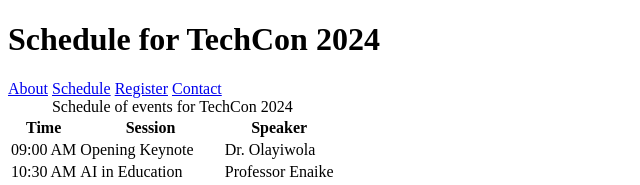
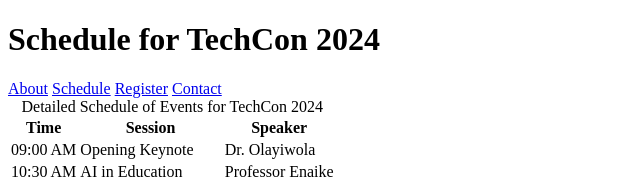
Before and after one commit to AgiriFeyisara/TechCon_HTML, a plain HTML site: page techcon_website/schedule.html in a window 1280 px wide. Shown: the top 185 px of the page, without its empty margins (0-640 px from the left). Drawn offline with Linux system fonts and the light colour scheme.

Commit message:
I made some corrections to the table

```diff
--- a/techcon_website/schedule.html
+++ b/techcon_website/schedule.html
@@ -17,7 +17,7 @@
     </header>
     <main>
         <table>
-            <caption>Schedule of events for TechCon 2024</caption>
+          <caption>Detailed Schedule of Events for TechCon 2024</caption>
             <thead>
         <tr>
           <th scope="col">Time</th>
@@ -49,8 +49,8 @@
       </tbody>
         </table>
     </main>
-    <footer>
-        <p>&copy; 2025 Tech Conference. All rights reserved. Copyright.</p>
-    </footer>
+   <footer>
+  <p>&copy; 2025 Tech Conference. All rights reserved. Copyright.</p>
+</footer>
 </body>
 </html>
```
